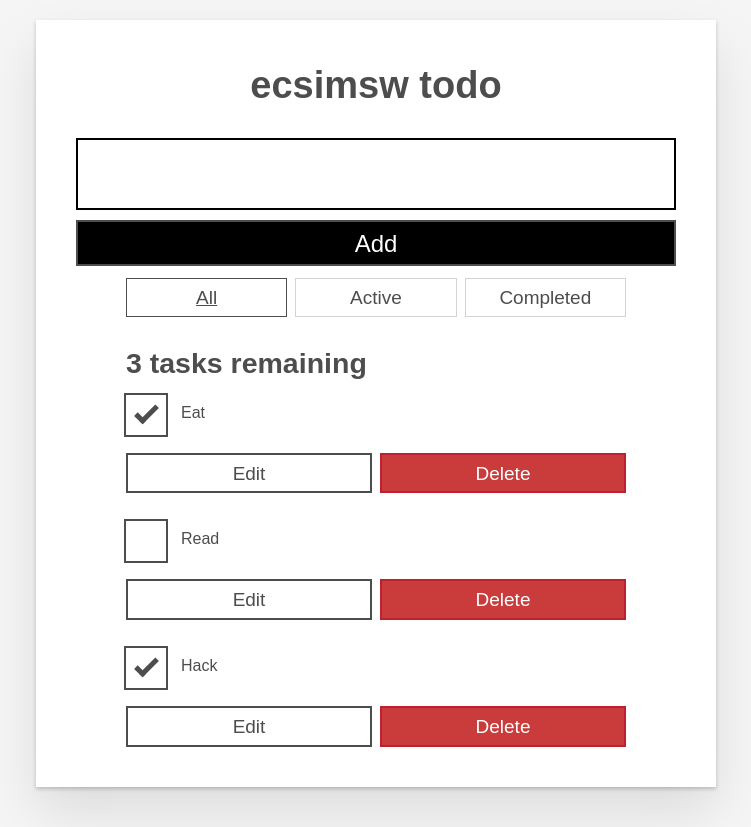
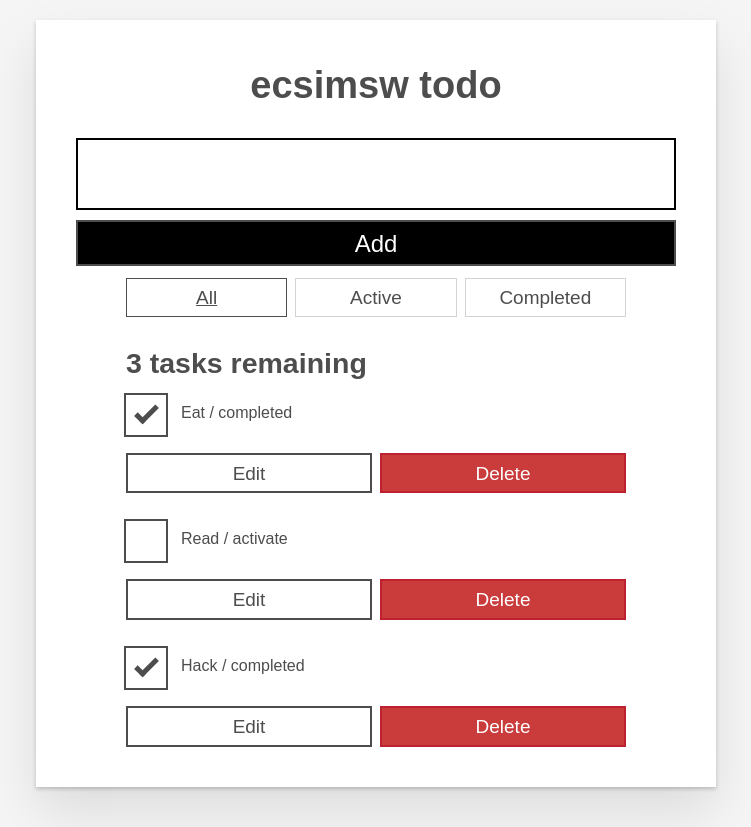
Before and after one commit to ecsimsw/react-todo, a React (Create React App) app: page / in a window 1280 px wide. Shown: the whole page, without its empty margins (264-1015 px from the left). Built offline with nearby package versions, Linux system fonts and the light colour scheme.

Commit message:
feat : check done

```diff
--- a/src/component/Todo.js
+++ b/src/component/Todo.js
@@ -18,8 +18,8 @@ export default function Todo(props) {
 
     function handleTaskComplete(e) {
         e.preventDefault();
-        console.log("hi")
-        props.completeTask(props.id, !props.done)
+        // console.log("hi")
+        props.completeTask(props.id)
     }
 
     const editingTemplate = (
@@ -60,12 +60,12 @@ export default function Todo(props) {
                 <input
                     id={props.id}
                     type="checkbox"
-                    defaultChecked={props.done}
-                    // onChange={() => props.completeTask(props.id, !props.done)}
-                    onChange={handleTaskComplete}
+                    checked={props.done}
+                    onChange={() => {props.completeTask(props.id, !props.done)}}
+                    // onChange={handleTaskComplete}
                 />
                 <label className="todo-label" htmlFor={props.id}>
-                    {props.name}
+                    {props.name} / {props.done ? "completed" : "activate"}
                 </label>
             </div>
             <div className="btn-group">
```
Also changed, not shown: src/App.js (+0 -14 lines).
